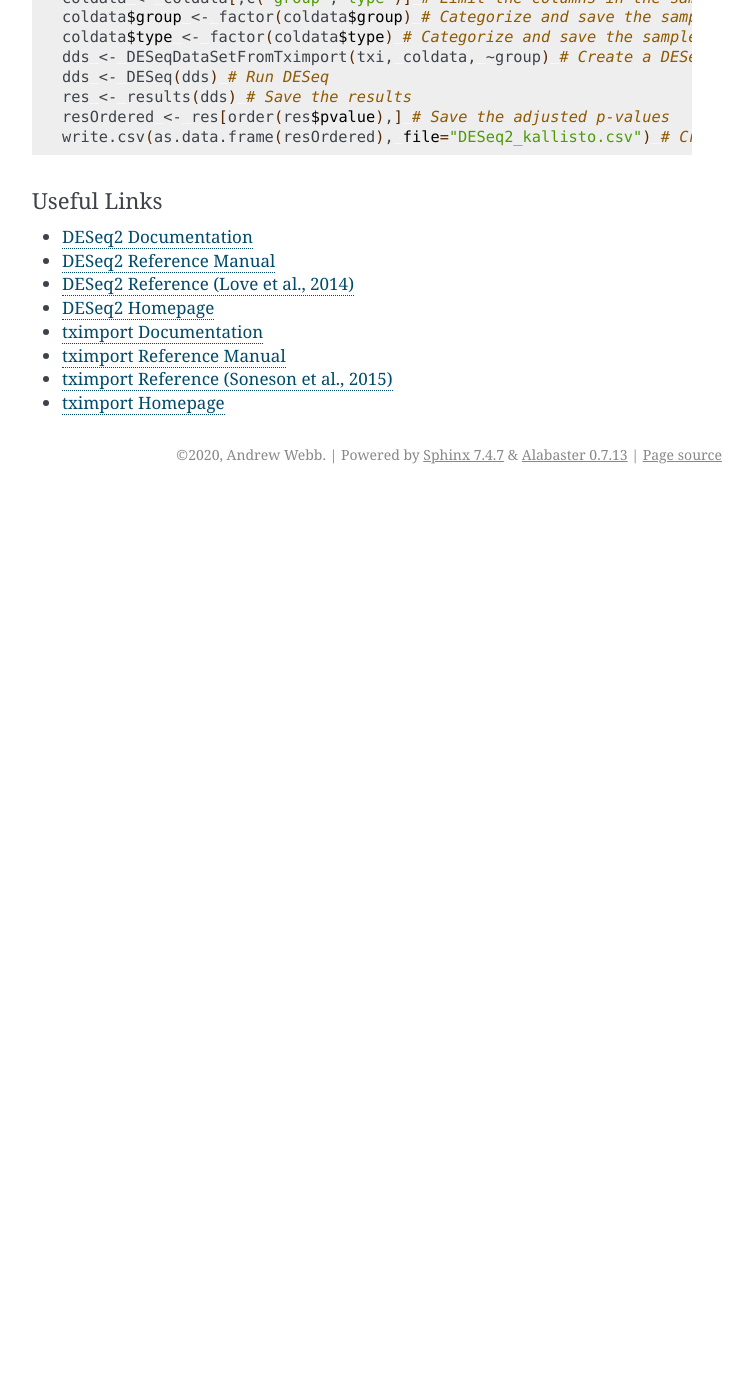
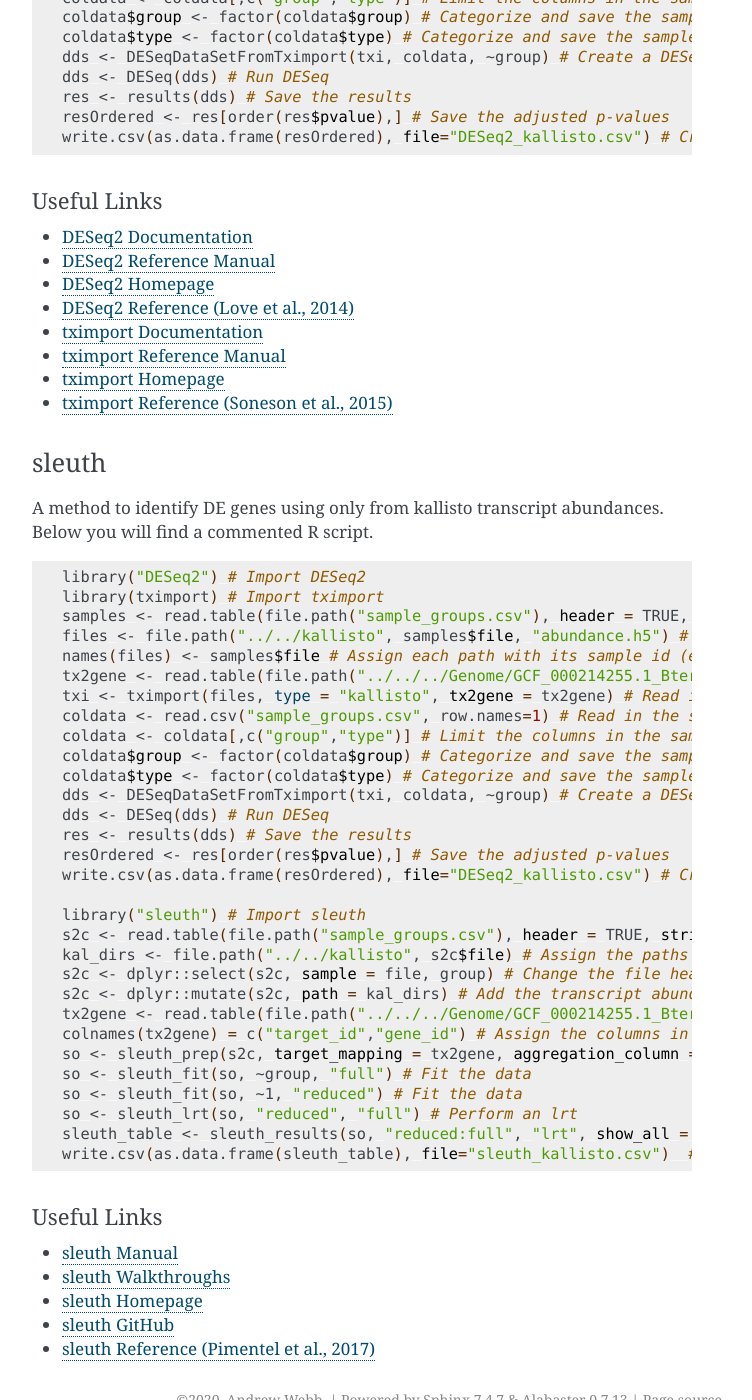
Before and after one commit to kocherlab/kocher_guides, a Sphinx documentation site: the page built from docs/Guides/RNAseq.rst, in a window 1280 px wide and 1400 px high, scrolled down 11548 px. Shown: the whole window, without its empty margins (388-1140 px from the left). Built offline with Sphinx 7.4.7, drawn with Linux system fonts in a browser that asks for light colours; before the commit the page ends 12042 px from its top, so only the background shows below that; some of the changed text lies outside the part shown.

Commit message:
Added sleuth

```diff
--- a/docs/Guides/RNAseq.rst
+++ b/docs/Guides/RNAseq.rst
@@ -41,8 +41,8 @@
 Useful Links
 ------------
 * `Documentation <https://www.bioinformatics.babraham.ac.uk/projects/fastqc/Help/>`_
+* `Github <https://github.com/s-andrews/FastQC>`_
 * `Reference \(website\) <http://www.bioinformatics.babraham.ac.uk/projects/fastqc/>`_
-* `Github <https://github.com/s-andrews/FastQC>`_
 
 ----
 
@@ -96,9 +96,9 @@
 Useful Links
 ------------
 * `Documentation <https://github.com/OpenGene/fastp/blob/master/README.md>`_
-* `Reference \(Chen et al\.\, 2018\) <https://academic.oup.com/bioinformatics/article/34/17/i884/5093234>`_
 * `Github <https://github.com/OpenGene/fastp>`_
 * `Phred scores <https://en.wikipedia.org/wiki/Phred_quality_score>`_
+* `Reference \(Chen et al\.\, 2018\) <https://academic.oup.com/bioinformatics/article/34/17/i884/5093234>`_
 
 **********************
 RNA-seq Read Alignment
@@ -230,8 +230,8 @@
 Useful Links
 ------------
 * `Documentation <https://github.com/alexdobin/STAR/blob/master/doc/STARmanual.pdf>`_
+* `Github <https://github.com/alexdobin/STAR>`_
 * `Reference \(Dobin et al\.\, 2012\) <https://academic.oup.com/bioinformatics/article-lookup/doi/10.1093/bioinformatics/bts635>`_
-* `Github <https://github.com/alexdobin/STAR>`_
 
 ----
 
@@ -260,8 +260,8 @@
 Useful Links
 ^^^^^^^^^^^^
 * `Documentation <http://bioinf.wehi.edu.au/subread-package/SubreadUsersGuide.pdf>`_
+* `Homepage <http://subread.sourceforge.net/>`_
 * `Reference \(Liao et al\.\, 2014\) <https://academic.oup.com/bioinformatics/article-lookup/doi/10.1093/bioinformatics/btt656>`_
-* `Homepage <http://subread.sourceforge.net/>`_
 
 ----
 
@@ -345,8 +345,8 @@
 Useful Links
 ------------
 * `Documentation <https://pachterlab.github.io/kallisto/manual>`_
+* `Homepage <https://pachterlab.github.io/kallisto/>`_
 * `Reference \(Bray et al\.\, 2016\) <https://www.nature.com/articles/nbt.3519>`_
-* `Homepage <https://pachterlab.github.io/kallisto/>`_
 
 ----
 
@@ -433,9 +433,57 @@
 ------------
 * `DESeq2 Documentation <https://bioconductor.org/packages/release/bioc/vignettes/DESeq2/inst/doc/DESeq2.html>`_
 * `DESeq2 Reference Manual <https://bioconductor.org/packages/release/bioc/manuals/DESeq2/man/DESeq2.pdf>`_
+* `DESeq2 Homepage <https://bioconductor.org/packages/release/bioc/html/DESeq2.html>`_
 * `DESeq2 Reference \(Love et al\.\, 2014\) <https://genomebiology.biomedcentral.com/articles/10.1186/s13059-014-0550-8>`_
-* `DESeq2 Homepage <https://bioconductor.org/packages/release/bioc/html/DESeq2.html>`_
 * `tximport Documentation <https://bioconductor.org/packages/release/bioc/vignettes/tximport/inst/doc/tximport.html>`_
 * `tximport Reference Manual <https://bioconductor.org/packages/release/bioc/manuals/tximport/man/tximport.pdf>`_
+* `tximport Homepage <https://bioconductor.org/packages/release/bioc/html/tximport.html>`_
 * `tximport Reference \(Soneson et al\.\, 2015\) <https://f1000research.com/articles/4-1521/v1>`_
-* `tximport Homepage <https://bioconductor.org/packages/release/bioc/html/tximport.html>`_
+
+sleuth
+======
+A method to identify DE genes using only from kallisto transcript abundances. Below you will find a commented R script.
+
+Usage
+^^^^^
+.. code-block:: bash
+   :name: sleuth
+
+   library("DESeq2") # Import DESeq2
+   library(tximport) # Import tximport
+   samples <- read.table(file.path("sample_groups.csv"), header = TRUE, sep = ",") # Read in the sample groups
+   files <- file.path("../../kallisto", samples$file, "abundance.h5") # Assign paths to transcript abundance files (e.g. kallisto/ERR883768_1/abundance.h5)
+   names(files) <- samples$file # Assign each path with its sample id (e.g. ERR883768_1)
+   tx2gene <- read.table(file.path("../../../Genome/GCF_000214255.1_Bter_1.0_genomic.tid_to_gid.csv"), header = FALSE, sep = ",") # Read in the transcript/gene conversion file
+   txi <- tximport(files, type = "kallisto", tx2gene = tx2gene) # Read in the kallisto files and convert the transcript abundances to gene abundances
+   coldata <- read.csv("sample_groups.csv", row.names=1) # Read in the sample groups
+   coldata <- coldata[,c("group","type")] # Limit the columns in the sample groups to group and type
+   coldata$group <- factor(coldata$group) # Categorize and save the sample group data
+   coldata$type <- factor(coldata$type) # Categorize and save the sample type data
+   dds <- DESeqDataSetFromTximport(txi, coldata, ~group) # Create a DESeq object from the tximport data
+   dds <- DESeq(dds) # Run DESeq
+   res <- results(dds) # Save the results
+   resOrdered <- res[order(res$pvalue),] # Save the adjusted p-values
+   write.csv(as.data.frame(resOrdered), file="DESeq2_kallisto.csv") # Create a csv of results w/adjusted p-values
+
+   library("sleuth") # Import sleuth
+   s2c <- read.table(file.path("sample_groups.csv"), header = TRUE, stringsAsFactors=FALSE, sep=",") # Read in the sample groups
+   kal_dirs <- file.path("../../kallisto", s2c$file) # Assign the paths to the transcript abundance files (e.g. kallisto/ERR883768_1/abundance.h5
+   s2c <- dplyr::select(s2c, sample = file, group) # Change the file header to sample
+   s2c <- dplyr::mutate(s2c, path = kal_dirs) # Add the transcript abundance paths to the sample information
+   tx2gene <- read.table(file.path("../../../Genome/GCF_000214255.1_Bter_1.0_genomic.tid_to_gid.csv"), header = FALSE, sep = ",") # Read in the transcript/gene conversion file
+   colnames(tx2gene) = c("target_id","gene_id") # Assign the columns in the transcript/gene conversion file
+   so <- sleuth_prep(s2c, target_mapping = tx2gene, aggregation_column = "gene_id", extra_bootstrap_summary = TRUE) # Create a sleuth object, and convert the transcript to gene abundances
+   so <- sleuth_fit(so, ~group, "full") # Fit the data
+   so <- sleuth_fit(so, ~1, "reduced") # Fit the data
+   so <- sleuth_lrt(so, "reduced", "full") # Perform an lrt
+   sleuth_table <- sleuth_results(so, "reduced:full", "lrt", show_all = FALSE) # Create a table of the results
+   write.csv(as.data.frame(sleuth_table), file="sleuth_kallisto.csv")  # Create a csv of results
+
+Useful Links
+------------
+* `sleuth Manual <https://pachterlab.github.io/sleuth/manual>`_
+* `sleuth Walkthroughs <https://pachterlab.github.io/sleuth/walkthroughs>`_
+* `sleuth Homepage <https://pachterlab.github.io/sleuth/about>`_
+* `sleuth GitHub <https://github.com/pachterlab/sleuth>`_
+* `sleuth Reference \(Pimentel et al\.\, 2017\) <https://www.nature.com/articles/nmeth.4324>`_
```
